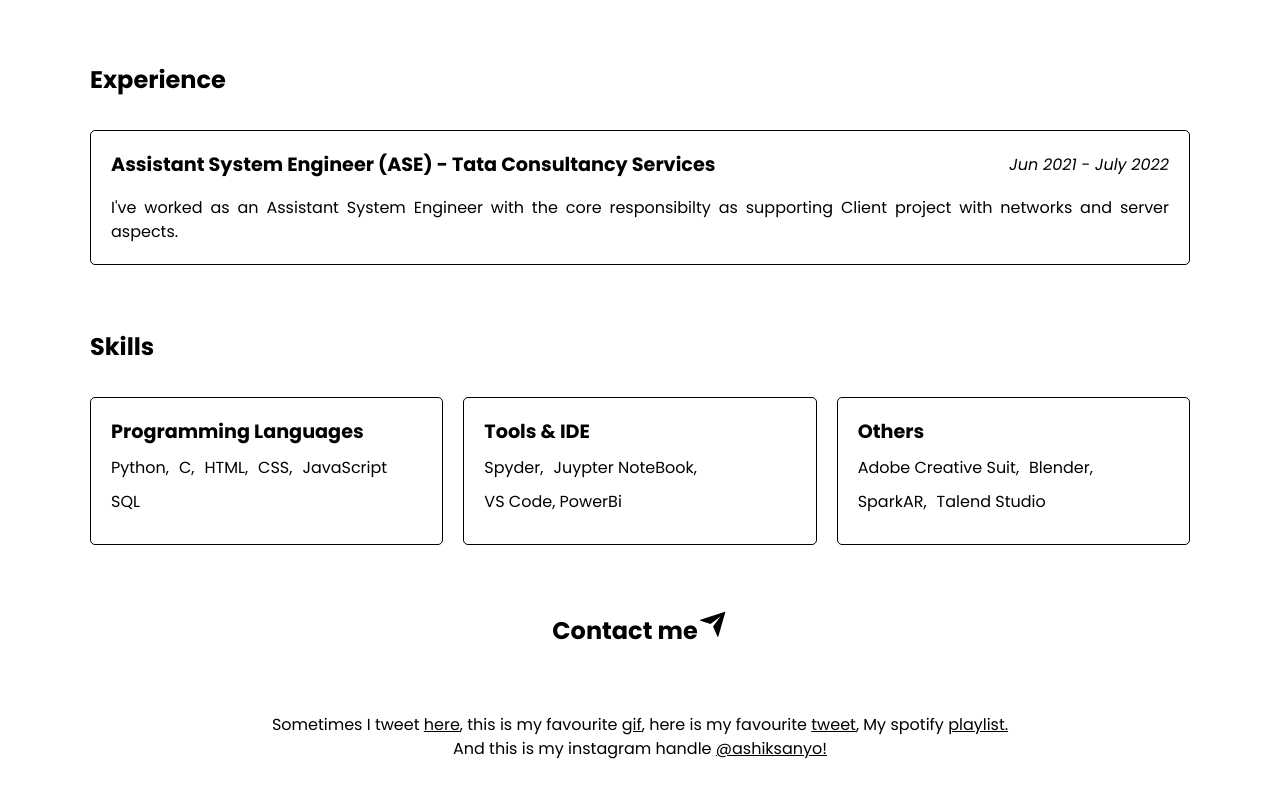
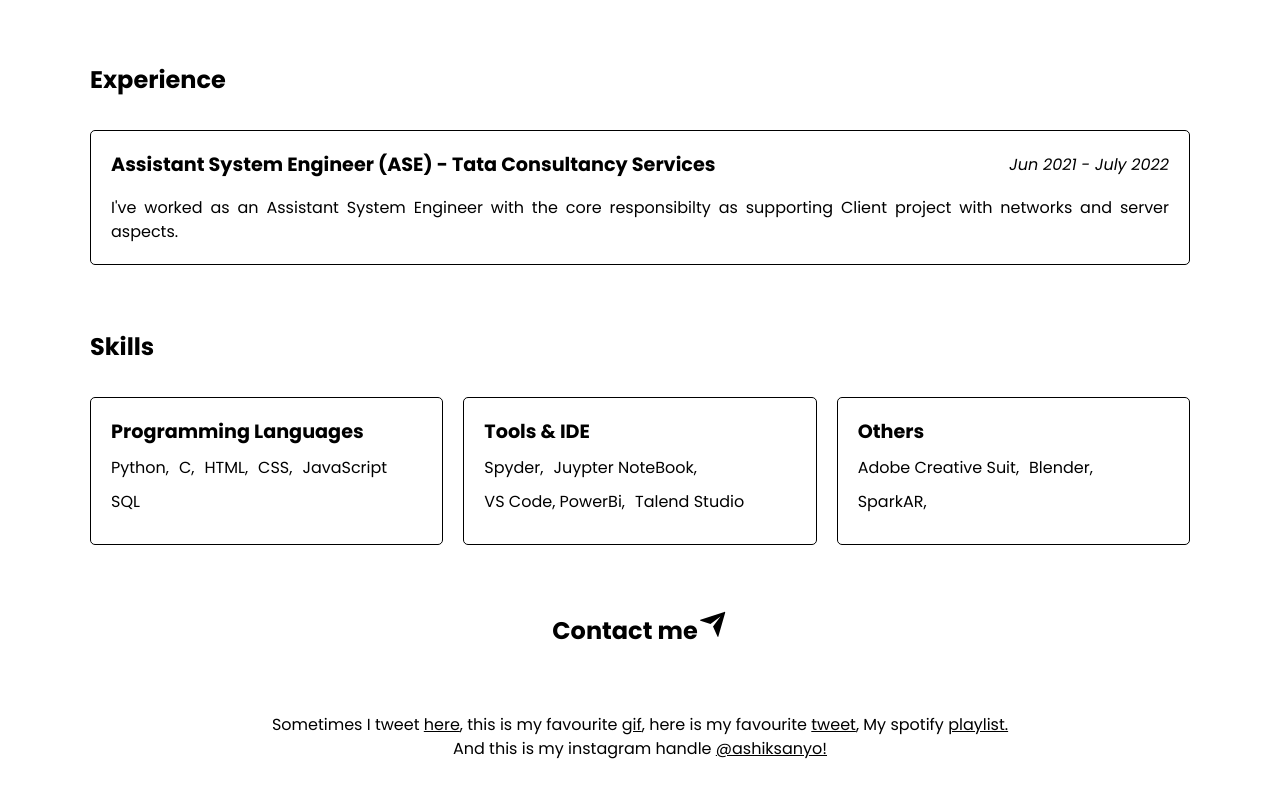
Before and after one commit to ashiksanyo10/Port_React, a React (Vite) app: page / in a window 1280 px wide. Shown: the part 838-1631 px from the top of the page. Built offline with nearby package versions, Linux system fonts and the light colour scheme.

Commit message:
Update portfolio.js

```diff
--- a/src/data/portfolio.js
+++ b/src/data/portfolio.js
@@ -80,11 +80,11 @@ const skills = {
     },
     {
       title: "Tools & IDE",
-      skills: ["Spyder,","Juypter NoteBook,","VS Code, PowerBi"],
+      skills: ["Spyder,","Juypter NoteBook,","VS Code, PowerBi,","Talend Studio",],
     },
     {
       title: "Others",
-      skills: ["Adobe Creative Suit,", "Blender,", "SparkAR,","Talend Studio"],
+      skills: ["Adobe Creative Suit,", "Blender,", "SparkAR,",],
     },
   ],
 };
```
